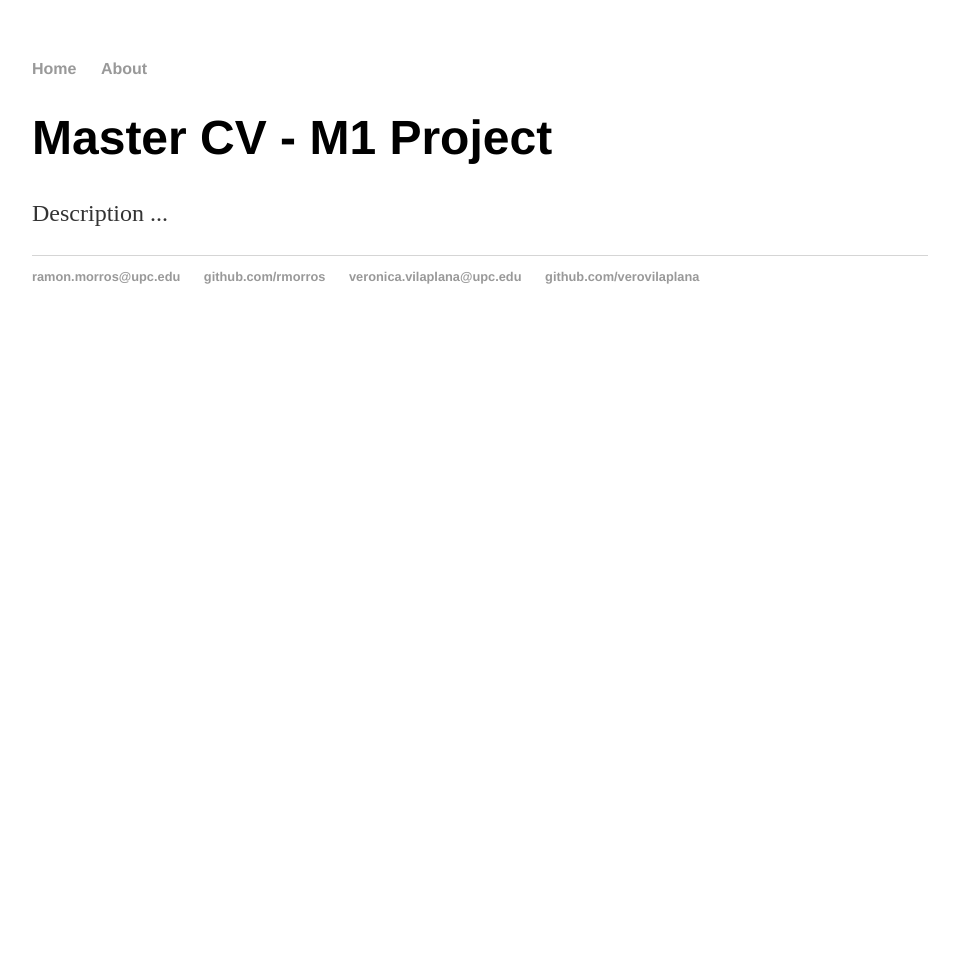
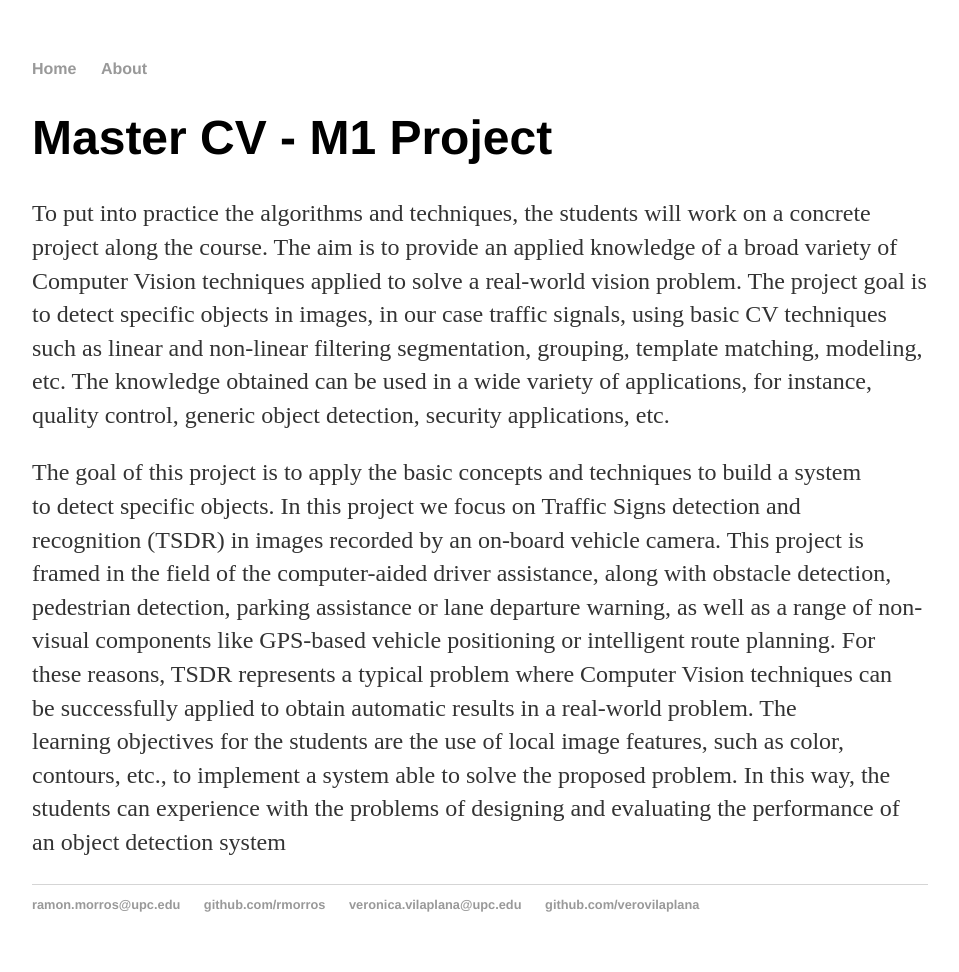
Before and after one commit to mcv-m1-project-2017/mcv-m1-project.github.io, a Jekyll site: the page built from index.html, in a window 1280 px wide. Shown: the whole page, without its empty margins (160-1119 px from the left). Built offline with Jekyll 4.4.1, drawn with Linux system fonts in a browser that asks for light colours; before the commit the page ends 900 px from its top, so only the background shows below that.

Commit message:
Update index.html

```diff
--- a/index.html
+++ b/index.html
@@ -4,5 +4,20 @@ title: Master in Computer Vision - M1 project page
 ---
 <div class="blurb">
 	<h1>Master CV - M1  Project</h1>
-	<p>Description ...</p>
+	<p>To put into practice the algorithms and techniques, the students will work on a concrete project along the course.
+	The aim is to provide an applied knowledge of a broad variety of Computer Vision techniques applied to solve a real-world
+	vision problem. The project goal is to detect specific objects in images, in our case traffic signals, using basic CV
+	techniques such as linear and non-linear filtering segmentation, grouping, template matching, modeling, etc. The knowledge
+	obtained can be used in a wide variety of applications, for instance, quality control, generic object detection, security
+	applications, etc.</p>
+	<p>The goal of this project is to apply the basic concepts and techniques to build a system to&nbsp;detect specific objects.
+	In this project we focus on Traffic Signs detection and recognition&nbsp;(TSDR) in images recorded by an on-board vehicle
+	camera. This project is framed in the&nbsp;field of the computer-aided driver assistance, along with obstacle detection,
+	pedestrian&nbsp;detection, parking assistance or lane departure warning, as well as a range of non-visual&nbsp;components
+	like GPS-based vehicle positioning or intelligent route planning. For these&nbsp;reasons, TSDR represents a typical problem
+	where Computer Vision techniques can be&nbsp;successfully applied to obtain automatic results in a real-world problem. The
+	learning&nbsp;objectives for the students are the use of local image features, such as color, contours, etc., to implement
+	a system able to solve the proposed problem. In this way, the students can&nbsp;experience with the problems of designing
+	and evaluating the performance of an object&nbsp;detection system</p>
+
 </div><!-- /.blurb -->
```
